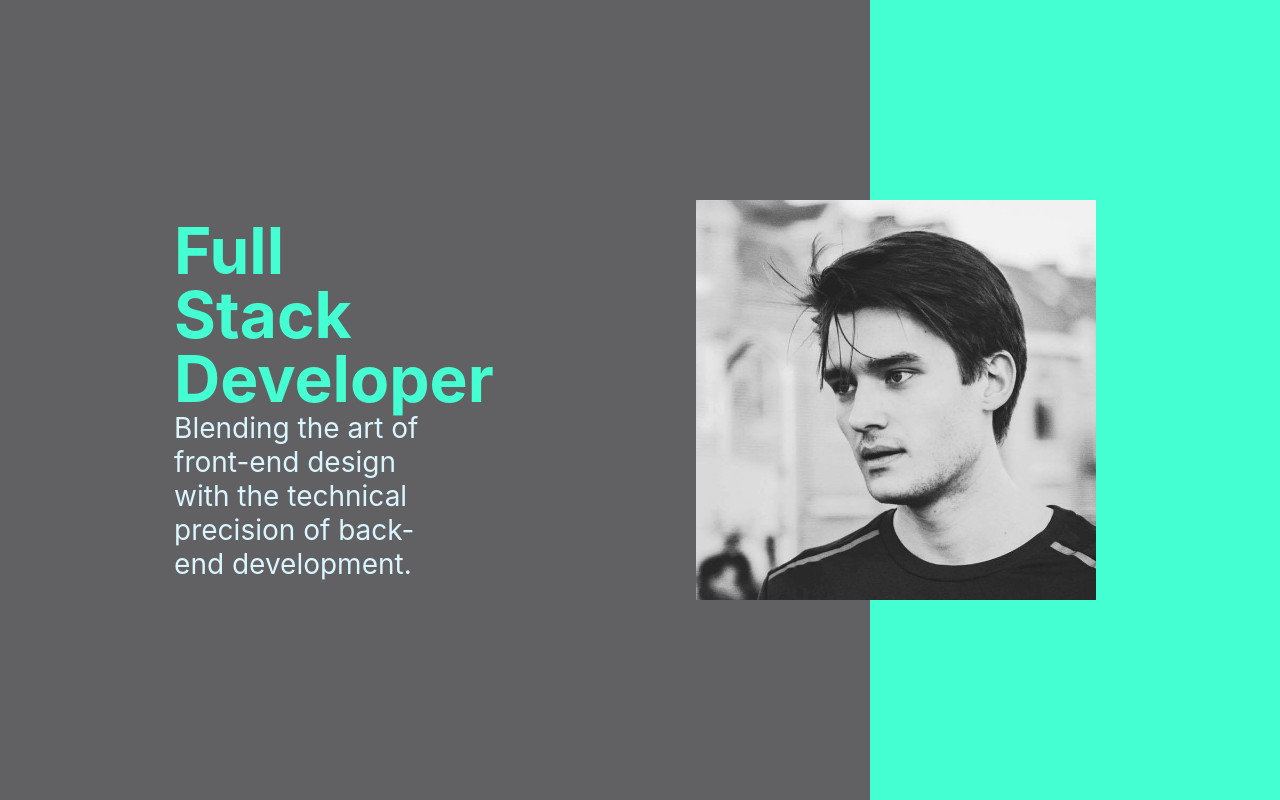
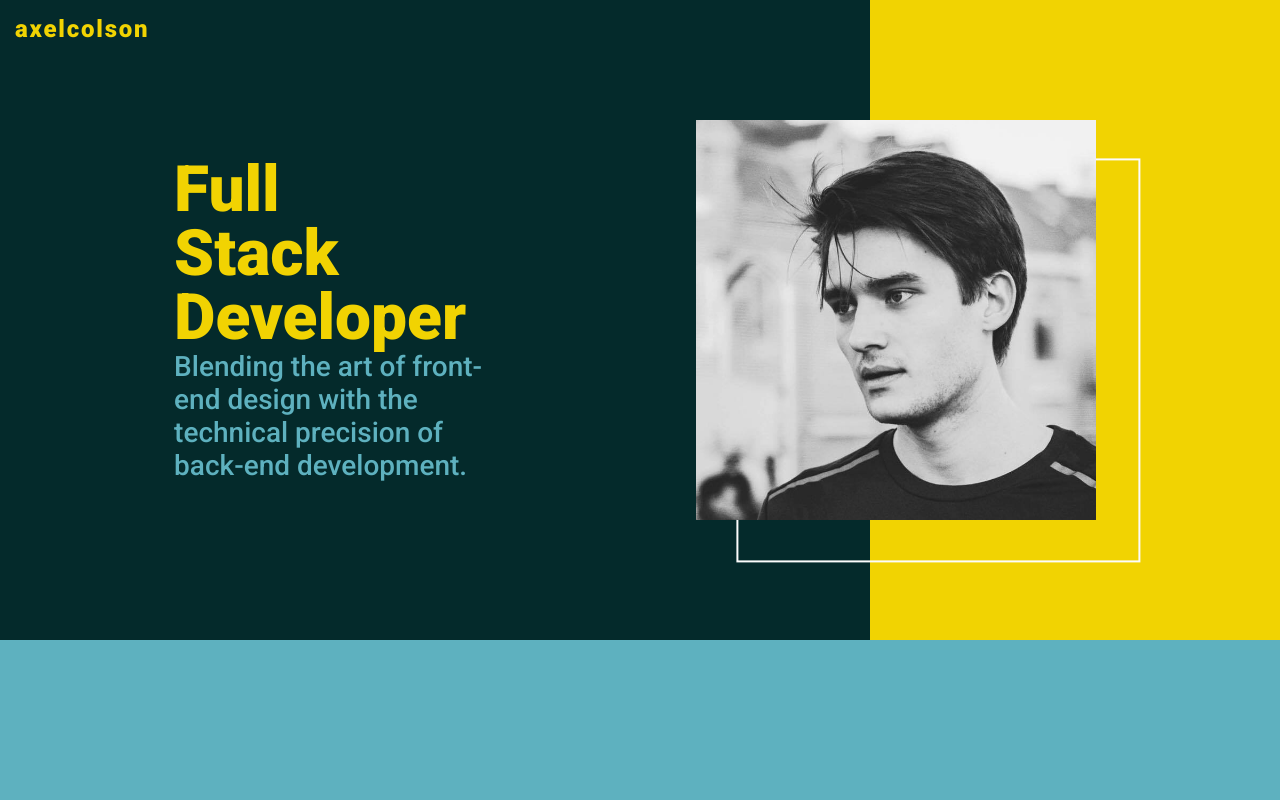
Before and after one commit to axelcolson/my-portfolio, a React (Create React App) app: page / in a window 1280 px wide. Built offline with nearby package versions, Linux system fonts and the light colour scheme.

Commit message:
Added link in the top left corner. Changed color palette. added white square behind picture

```diff
--- a/public/index.html
+++ b/public/index.html
@@ -3,6 +3,9 @@
   <head>
     <meta charset="utf-8" />
     <link rel="icon" href="%PUBLIC_URL%/favicon.ico" />
+    <link rel="preconnect" href="https://fonts.googleapis.com">
+    <link rel="preconnect" href="https://fonts.gstatic.com" crossorigin>
+    <link href="https://fonts.googleapis.com/css2?family=Roboto:wght@300;500;900&display=swap" rel="stylesheet">
     <meta name="viewport" content="width=device-width, initial-scale=1" />
     <meta name="theme-color" content="#000000" />
     <meta
--- a/src/App.css
+++ b/src/App.css
@@ -5,23 +5,12 @@
 
 html {
   font-size: 10px;
-  color: var(--main-dark-color: #616163);
+  color: var(--main-dark-color);
 }
 
 * {
   margin: 0;
   padding: 0;
-}
-
-.App-logo {
-  height: 40vmin;
-  pointer-events: none;
-}
-
-@media (prefers-reduced-motion: no-preference) {
-  .App-logo {
-    animation: App-logo-spin infinite 20s linear;
-  }
 }
 
 .App-header {
@@ -36,7 +25,7 @@ html {
 }
 
 :root {
-  --main-dark-color: #616163;
-  --main-light-color: #44FFD2;
-  --main-background: #DAF5FF;
+  --main-dark-color: #042A2B;
+  --main-light-color: #F1D302;
+  --main-background: #5EB1BF;
 }
--- a/src/components/Header.tsx
+++ b/src/components/Header.tsx
@@ -14,11 +14,13 @@ const Header: React.FC<HeaderProps> = (props) => {
 
   return (
     <header className="header">
+      <a href="#" id='home-btn'>axelcolson</a>
       <div id='left-side-header'>
         <div id='left-side-container'>
             <h1 id='job-title'>Full Stack Developer</h1>
             <p id='job-sub-p'>Blending the art of front-end design with the technical precision of back-end development.</p>
             <div id='profile-img-container'></div>
+            <div id='floating-square'></div>
         </div>
       </div>
       <div id='right-side-header'></div>
--- a/src/index.css
+++ b/src/index.css
@@ -1,8 +1,6 @@
 body {
   margin: 0;
-  font-family: -apple-system, BlinkMacSystemFont, 'Segoe UI', 'Roboto', 'Oxygen',
-    'Ubuntu', 'Cantarell', 'Fira Sans', 'Droid Sans', 'Helvetica Neue',
-    sans-serif;
+  font-family: 'Roboto', sans-serif;;
   -webkit-font-smoothing: antialiased;
   -moz-osx-font-smoothing: grayscale;
   background-color: #fff;
--- a/src/stylesheets/Header.css
+++ b/src/stylesheets/Header.css
@@ -11,9 +11,9 @@
 
 #left-side-header {
   width: 68%;
-  height: 800px;
+  height: 64rem;
   background-color: var(--main-dark-color);
-
+  position: relative;
   display: flex;
   justify-content: center;
   align-items: center;
@@ -22,6 +22,19 @@
 #left-side-container {
   width: 60%;
   position: relative;
+}
+
+#home-btn {
+  text-decoration: none;
+  color: var(--main-light-color);
+  position: absolute;
+  letter-spacing: 0.18rem;
+  font-weight: 600;
+  top: 1.5rem;
+  left: 1.5rem;
+  font-size: 2.4rem;
+  text-decoration: none;
+  z-index: 11;
 }
 
 #job-title {
@@ -35,7 +48,7 @@
 #job-sub-p {
   font-size: 2.8rem;
   text-align: left;
-  width: 50%;
+  width: 64%;
   color:var(--main-background);
 }
 
@@ -50,18 +63,23 @@
   top: 50%; /* Center the image vertically */
   left: 100%; /* Move the image to the right edge of the left-side-header */
   transform: translate(0, -50%); /* Adjust the position to the center of the image */
-  z-index: 10; /* Ensure the image is above other elements */
-   /* Optional: make the image round */
+  z-index: 11; /* Ensure the image is above other elements */
 }
 
-#profile-img-container::after{
-  border: 1px solid black;
-  width: 42rem;
+#floating-square {
+  position: absolute;
+  width: 40rem;
   height: 40rem;
+  border: 2px solid #FCFCFC; /* Set the background color of the square */
+  top: 50%; /* Center the image vertically */
+  left: 100%; /* Move the image to the right edge of the left-side-header */
+  transform: translate(10%, -40%);
+  z-index: 1; /* Ensure the square is behind the profile image */
 }
+
 
 #right-side-header {
   width: 32%;
-  height: 800px;
+  height: 64rem;
   background-color: var(--main-light-color);
 }
```
